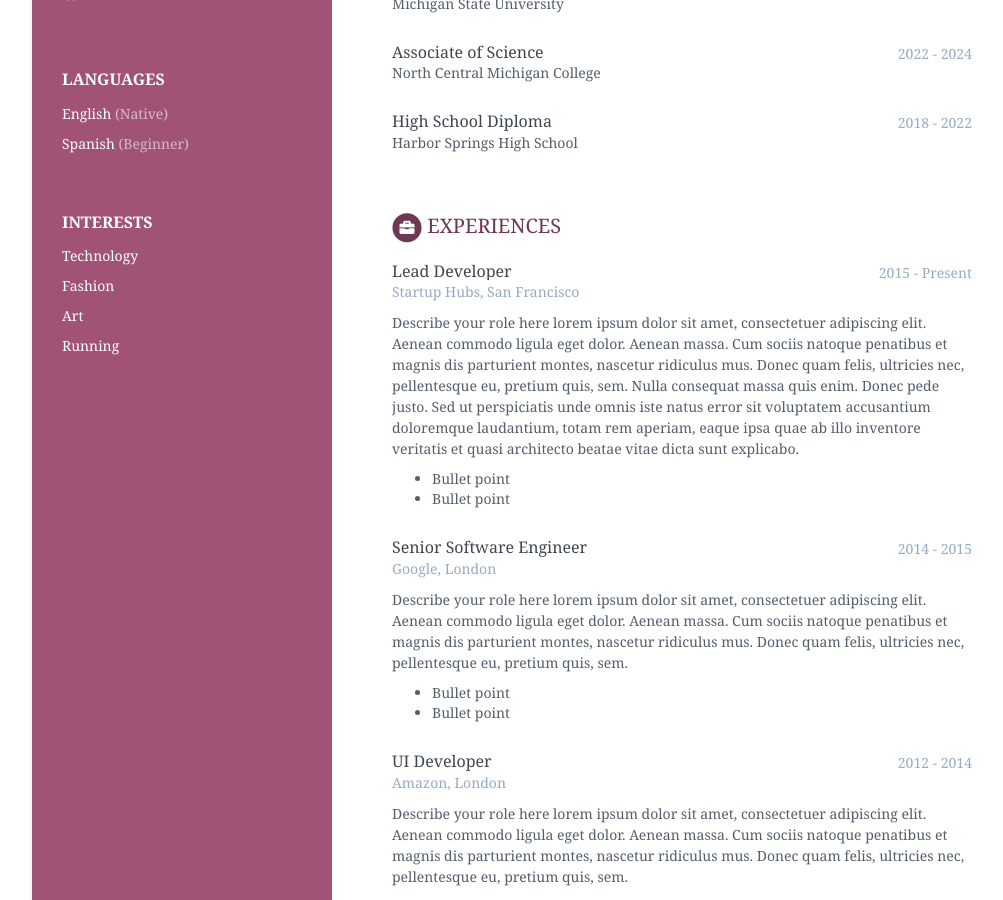
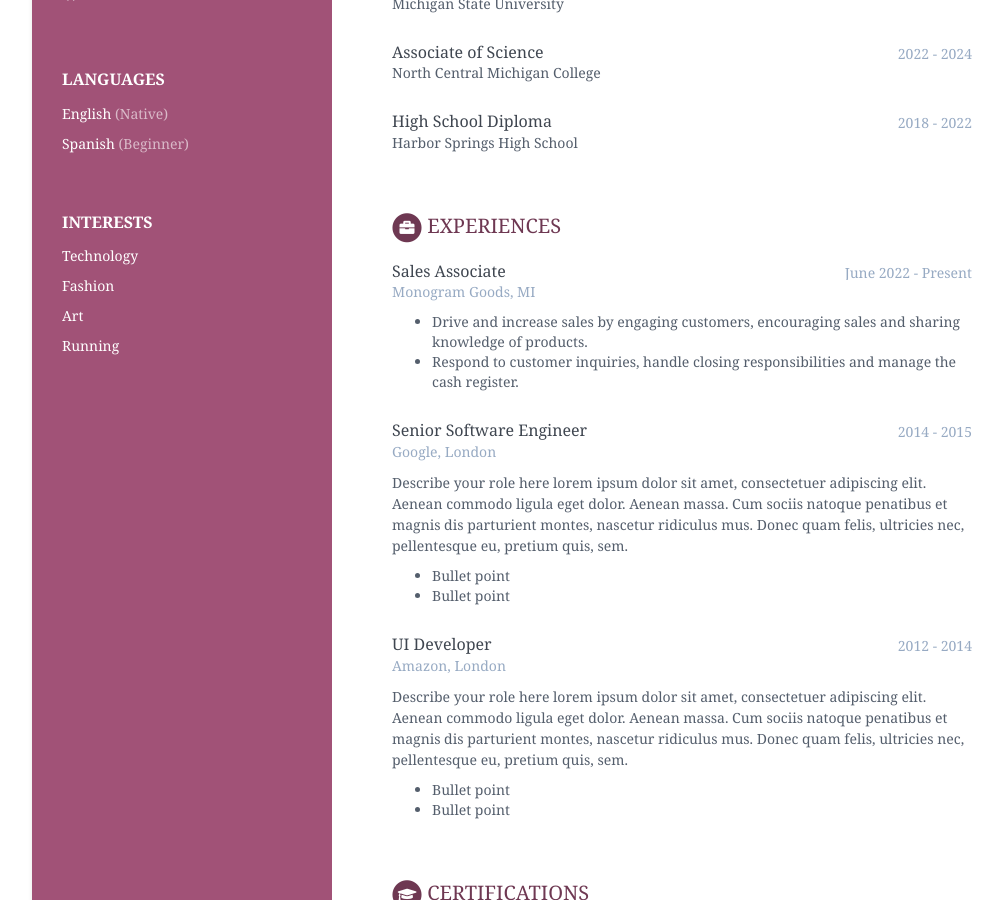
Before and after one commit to burnsmay/burnsmay.github.io, a Jekyll site: the page built from index.html, in a window 1280 px wide and 900 px high, scrolled down 507 px. Shown: the whole window, without its empty margins (108-1111 px from the left). Built offline with Jekyll 4.4.1, drawn with Linux system fonts in a browser that asks for light colours.

Commit message:
Update data.yml experiences jobs added

```diff
--- a/_data/data.yml
+++ b/_data/data.yml
@@ -75,21 +75,13 @@ education:
 experiences:
     title: Experiences
     info:
-      - role: Lead Developer
-        time: 2015 - Present
-        company: Startup Hubs, San Francisco
+      - role: Sales Associate
+        time: June 2022 - Present
+        company: Monogram Goods, MI
         details: |
-          Describe your role here lorem ipsum dolor sit amet, consectetuer
-          adipiscing elit. Aenean commodo ligula eget dolor. Aenean massa.
-          Cum sociis natoque penatibus et magnis dis parturient montes,
-          nascetur ridiculus mus. Donec quam felis, ultricies nec,
-          pellentesque eu, pretium quis, sem. Nulla consequat massa quis
-          enim. Donec pede justo. Sed ut perspiciatis unde omnis iste natus
-          error sit voluptatem accusantium doloremque laudantium, totam rem
-          aperiam, eaque ipsa quae ab illo inventore veritatis et quasi
-          architecto beatae vitae dicta sunt explicabo.
-            - Bullet point
-            - Bullet point
+          - Drive and increase sales by engaging customers, encouraging sales and sharing knowledge of products.
+          - Respond to customer inquiries, handle closing responsibilities and manage the cash register.
+
       - role: Senior Software Engineer
         time: 2014 - 2015
         company: Google, London
```
